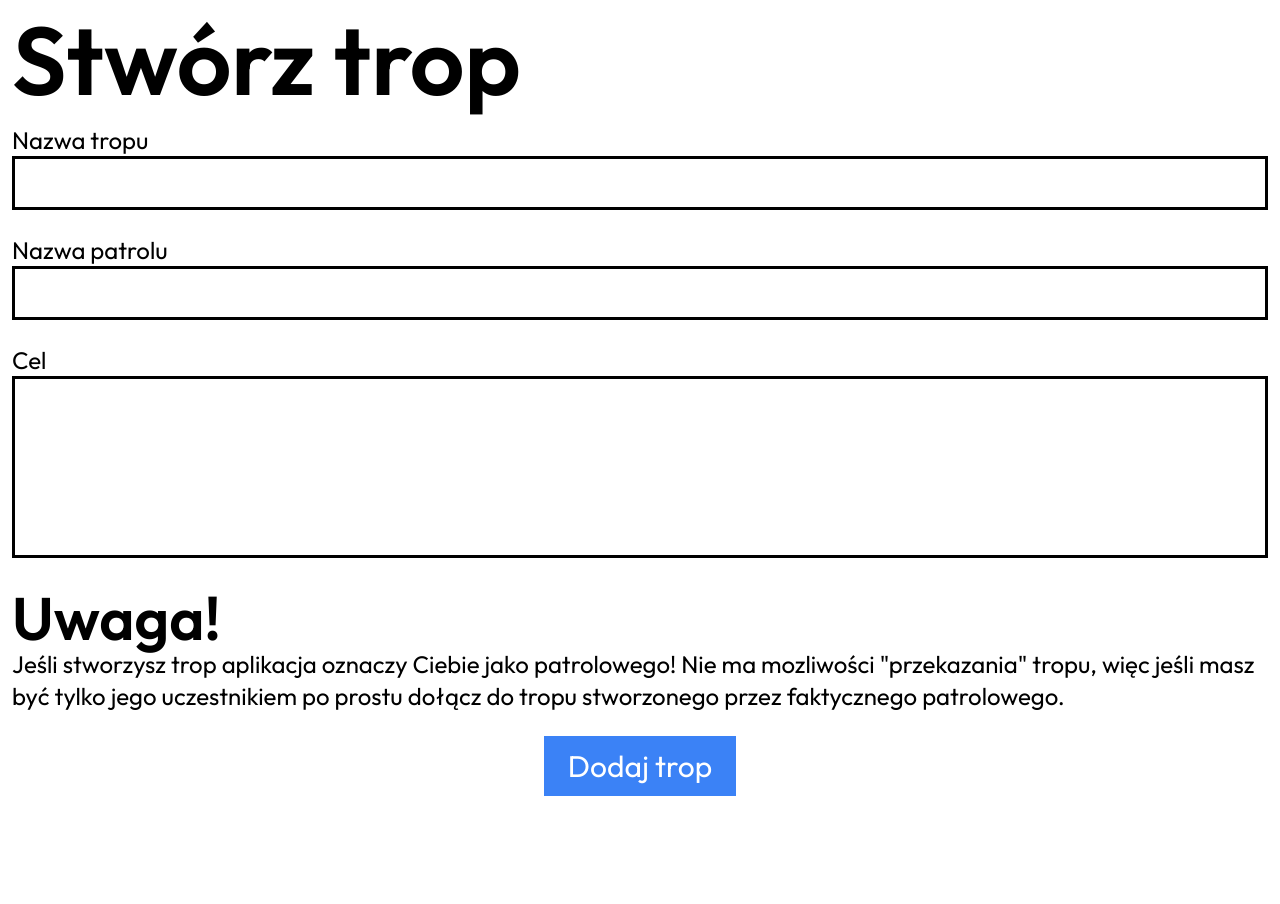
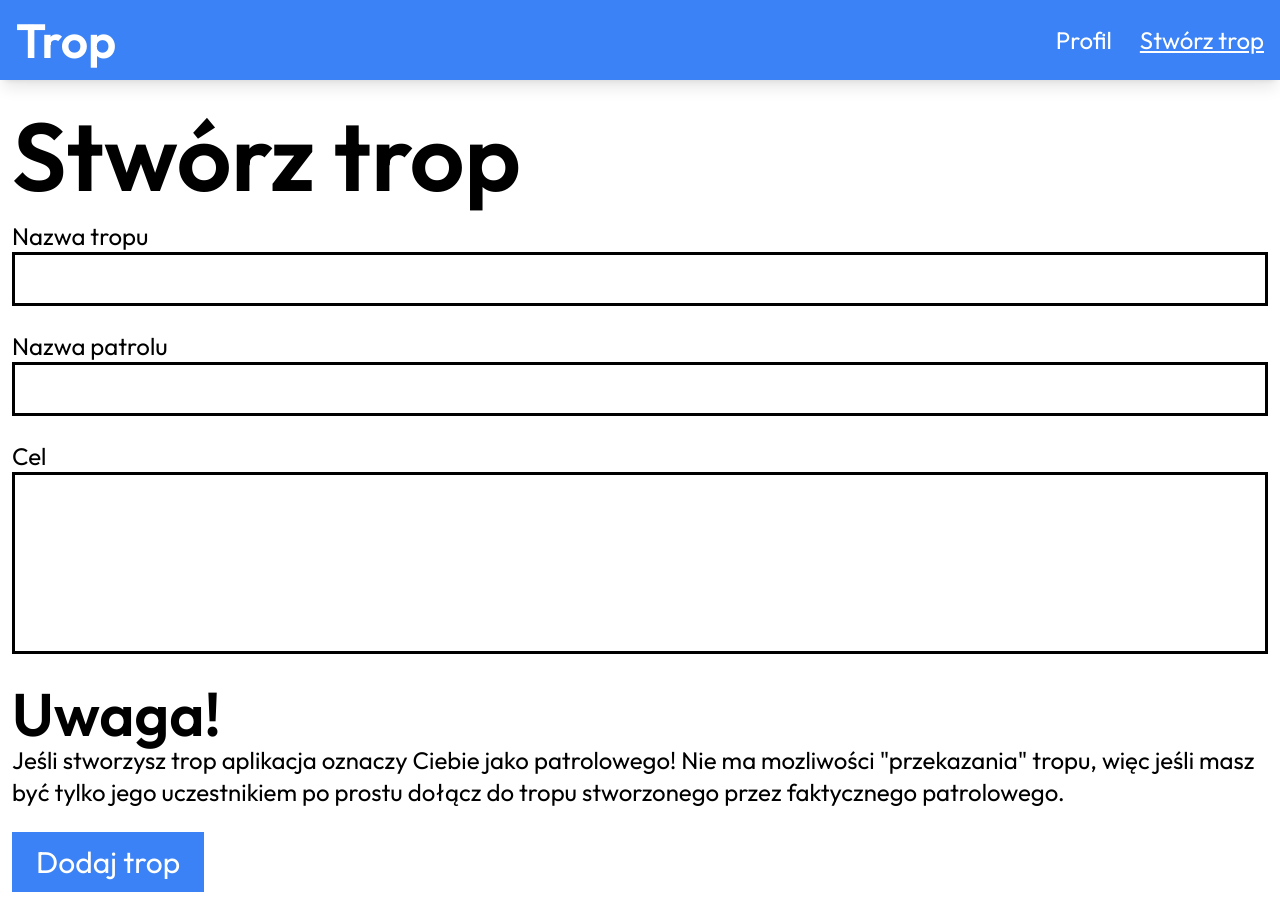
Before and after one commit to Rix1195/trop, a React (Vite) app: page /app/project/create in a window 1280 px wide. Before the commit the page ends 800 px from the top, so only its background shows below. Built offline with nearby package versions, Linux system fonts and the light colour scheme; no server answers; the database is empty; sample sign-in values are in the browser's storage.

Commit message:
Repair of graphical errors

```diff
--- a/src/components/AddEditTaskForm.tsx
+++ b/src/components/AddEditTaskForm.tsx
@@ -92,6 +92,7 @@ export default function AddEditTaskForm({project, task}: Props) {
 
     if (!deadline) {
       setError("Wybierz właściwy termin");
+      return;
     }
 
     setLoading(true);
--- /dev/null
+++ b/src/components/DashboardNavbar.tsx
@@ -0,0 +1,78 @@
+import {useState} from "react";
+import {NavLink} from "react-router-dom";
+import {IoMenuOutline} from "react-icons/io5";
+import useAuth from "../hooks/useAuth";
+
+export default function MainScreensNavbar() {
+  const [isNavbarOpen, setIsNavbarOpen] = useState(false);
+
+  const {userData} = useAuth();
+
+  function toggleNavbar() {
+    setIsNavbarOpen((prevState) => !prevState);
+  }
+
+  return (
+    <nav className="bg-blue-500 text-white flex justify-between items-center shadow-lg fixed w-full">
+      <div className="p-4 flex justify-between w-full items-center">
+        <h2 className="font-semibold text-5xl">Trop</h2>
+
+        <button className="block sm:hidden text-3xl" onClick={toggleNavbar}>
+          <IoMenuOutline />
+        </button>
+
+        <ul className="hidden sm:flex gap-7 text-2xl">
+          <NavLink
+            to="/app/profile"
+            className={({isActive}) => (isActive ? "underline" : "")}
+          >
+            <li>Profil</li>
+          </NavLink>
+          {userData?.project ? (
+            <NavLink
+              to="/app/project"
+              className={({isActive}) => (isActive ? "underline" : "")}
+            >
+              <li>Twój trop</li>
+            </NavLink>
+          ) : (
+            <NavLink
+              to="/app/project/create"
+              className={({isActive}) => (isActive ? "underline" : "")}
+            >
+              <li>Stwórz trop</li>
+            </NavLink>
+          )}
+        </ul>
+      </div>
+
+      <ul
+        className={`sm:hidden fixed flex flex-col bg-blue-500 top-20 w-full gap-7 text-2xl p-4 shadow-md ${
+          isNavbarOpen ? "" : "hidden"
+        }`}
+      >
+        <NavLink
+          to="/app/profile"
+          className={({isActive}) => (isActive ? "underline" : "")}
+        >
+          <li>Profil</li>
+        </NavLink>
+        {userData?.project ? (
+          <NavLink
+            to="/app/project"
+            className={({isActive}) => (isActive ? "underline" : "")}
+          >
+            <li>Twój trop</li>
+          </NavLink>
+        ) : (
+          <NavLink
+            to="/app/project/create"
+            className={({isActive}) => (isActive ? "underline" : "")}
+          >
+            <li>Stwórz trop</li>
+          </NavLink>
+        )}
+      </ul>
+    </nav>
+  );
+}
--- a/src/components/JoinProjectForm.tsx
+++ b/src/components/JoinProjectForm.tsx
@@ -60,7 +60,7 @@ export default function JoinProjectForm({closePopup}: Props) {
         onChange={(e) => setCode(e.target.value)}
       ></input>
 
-      <div className="flex gap-3">
+      <div className="flex flex-col sm:flex-row gap-3">
         <button
           onClick={handleFormSubmition}
           type="submit"
--- a/src/components/Popup.tsx
+++ b/src/components/Popup.tsx
@@ -12,7 +12,7 @@ export const Popup = forwardRef<HTMLDialogElement, Props>(function Popup(
 ) {
   return (
     <dialog ref={ref} className="p-3 w-[80vw] max-h-[90vh]">
-      <div className="flex justify-between">
+      <div className="flex justify-between items-center">
         <h1 className="sm:text-6xl text-4xl mb-6">{title}</h1>
         {ref && "current" in ref && (
           <button
--- a/src/screens/CreateProjectScreen.tsx
+++ b/src/screens/CreateProjectScreen.tsx
@@ -92,7 +92,7 @@ export default function CreateProjectScreen() {
           </div>
         </>
       ) : (
-        <>
+        <div className="pt-24">
           <h1>Stwórz trop</h1>
 
           <form className="flex flex-col gap-6 mt-4" onSubmit={createProject}>
@@ -137,11 +137,15 @@ export default function CreateProjectScreen() {
 
             {error && <p className="text-red-500">{error}</p>}
 
-            <button type="submit" className="self-center" disabled={loading}>
+            <button
+              type="submit"
+              className="mb-3 self-start"
+              disabled={loading}
+            >
               Dodaj trop
             </button>
           </form>
-        </>
+        </div>
       )}
     </div>
   );
--- a/src/screens/DashboardScreensLayout.tsx
+++ b/src/screens/DashboardScreensLayout.tsx
@@ -1,9 +1,12 @@
 import {Outlet} from "react-router-dom";
 import DashboardRoutesDefender from "../components/DashboardRoutesDefender";
+import DashboardNavbar from "../components/DashboardNavbar";
 
 export default function DashboardScreensLayout() {
   return (
     <DashboardRoutesDefender>
+      <DashboardNavbar />
+
       <Outlet />
     </DashboardRoutesDefender>
   );
--- a/src/screens/ProfileScreen.tsx
+++ b/src/screens/ProfileScreen.tsx
@@ -35,7 +35,7 @@ export default function ProfileScreen() {
         content={<JoinProjectForm closePopup={closePopup} />}
       />
 
-      <div className="p-3 flex flex-col">
+      <div className="p-3 flex flex-col pt-24">
         <h1 className="text-6xl sm:text-8xl">
           Witaj, <span className="text-blue-500">{userData?.name}</span>
         </h1>
--- a/src/screens/ProjectScreen.tsx
+++ b/src/screens/ProjectScreen.tsx
@@ -90,9 +90,9 @@ export default function ProjectScreen() {
     <>
       <Popup title={popupTitle} content={popupContent} ref={dialogRef} />
       {project ? (
-        <div className="p-3 flex flex-col gap-6">
-          <div className="flex justify-between">
-            <h1>{project?.name}</h1>
+        <div className="p-3 flex flex-col gap-6 w-screen pt-24">
+          <div className="flex justify-between w-full flex-wrap">
+            <h1 className="sm:text-8xl text-5xl">{project?.name}</h1>
 
             <button
               className="text-4xl bg-white hover:bg-white text-black"
@@ -105,7 +105,7 @@ export default function ProjectScreen() {
           <ProjectData project={project} />
 
           <section>
-            <h2>Uczestnicy</h2>
+            <h2 className="text-4xl sm:text-6xl">Uczestnicy</h2>
             <ul className="text-2xl">
               {project?.membersNames.map((member, index) => (
                 <li key={index}>
@@ -120,7 +120,7 @@ export default function ProjectScreen() {
 
           <section>
             <div className="flex justify-between">
-              <h2>Zadania</h2>
+              <h2 className="text-4xl sm:text-6xl">Zadania</h2>
               <button
                 className="text-4xl bg-white hover:bg-white text-black"
                 onClick={openNewTaskPopup}
@@ -162,7 +162,7 @@ export default function ProjectScreen() {
           </section>
         </div>
       ) : (
-        <div className="p-3">
+        <div className="p-3 flex flex-col justify-center h-screen">
           <h1>Nie nalezysz do tropu!</h1>
           <p className="mt-3">
             W swoim profilu znajdziesz przycisk "Dołącz do tropu". Wpisz kod i
--- a/src/screens/SignUpScreen.tsx
+++ b/src/screens/SignUpScreen.tsx
@@ -52,7 +52,7 @@ export default function LoginScreen() {
 
   return (
     <div className="flex flex-col items-center justify-center h-[90vh] p-3 gap-6 sm:pt-0 pt-52">
-      <h1>Zarejestruj się</h1>
+      <h1 className="text-center">Zarejestruj się</h1>
 
       <form className="w-full flex flex-col gap-5" onSubmit={signUp}>
         <div>
```
